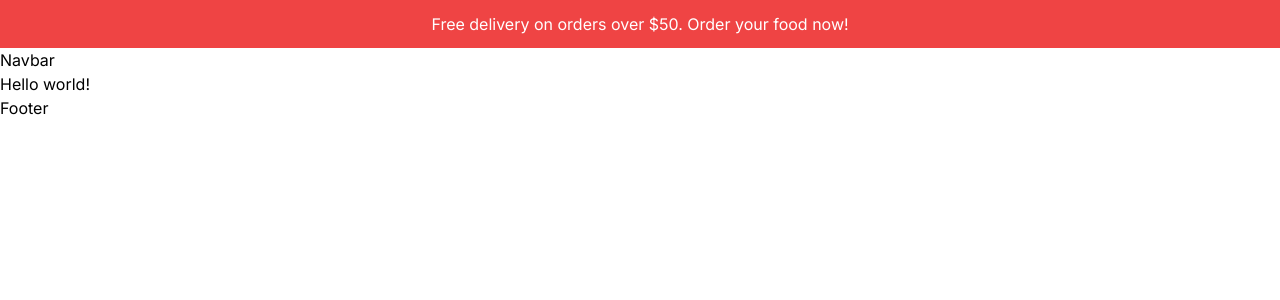
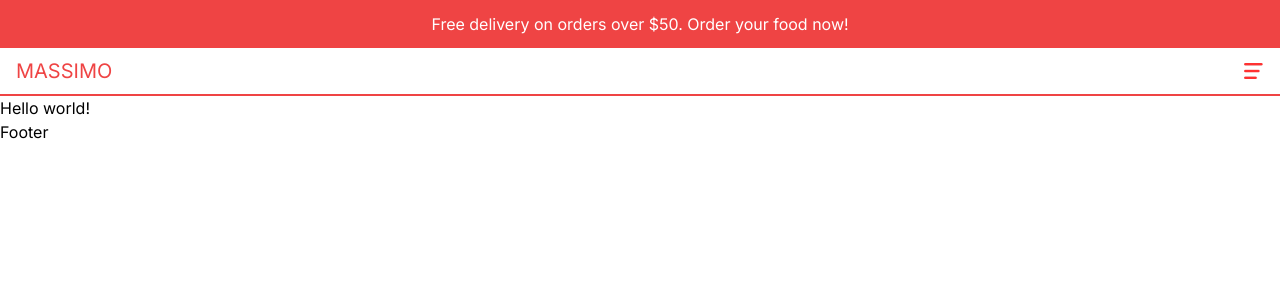
Before and after one commit to haido86/food-ordering-app-nextjs-tailwindcss, a Next.js app: page / in a window 1280 px wide. Shown: the top 300 px of the page. Built offline with nearby package versions, Linux system fonts and the light colour scheme.

Commit message:
Navbar ui

```diff
--- /dev/null
+++ b/components/CartIcon.tsx
@@ -0,0 +1,14 @@
+import Image from 'next/image';
+import Link from 'next/link';
+import React from 'react';
+
+export default function CartIcon() {
+  return (
+    <Link href={'/cart'} className="flex items-center gap-4">
+      <div className="relative h-8 w-8">
+        <Image src="/cart.png" alt="" fill />
+      </div>
+      <span>Cart (3)</span>
+    </Link>
+  );
+}
--- /dev/null
+++ b/components/Menu.tsx
@@ -0,0 +1,61 @@
+'use client';
+
+import Image from 'next/image';
+import Link from 'next/link';
+import React, { useState } from 'react';
+import CartIcon from './CartIcon';
+
+const links = [
+  { id: 1, name: 'HomePage', href: '/' },
+  { id: 2, name: 'Menu', href: '/menu' },
+  { id: 3, name: 'Working hours', href: '/' },
+  { id: 4, name: 'Contact', href: '/' },
+];
+
+export default function Menu() {
+  const [open, setOpen] = useState(false);
+  const user = false;
+
+  return (
+    <div>
+      {!open ? (
+        <Image
+          src="/open.png"
+          alt="menu"
+          width={20}
+          height={20}
+          onClick={() => setOpen(true)}
+        />
+      ) : (
+        <Image
+          src="/close.png"
+          alt="menu"
+          width={20}
+          height={20}
+          onClick={() => setOpen(false)}
+        />
+      )}
+      {open && (
+        <div className="absolute top-24 z-10 left-0 bg-red-500 text-white w-full gap-8 h-[calc(100vh-6rem)] flex flex-col items-center justify-center text-3xl">
+          {links.map(link => (
+            <Link href={link.href} key={link.id} onClick={() => setOpen(false)}>
+              {link.name}
+            </Link>
+          ))}
+          {user ? (
+            <Link href={'/login'} onClick={() => setOpen(false)}>
+              Orders
+            </Link>
+          ) : (
+            <Link href={'/orders'} onClick={() => setOpen(false)}>
+              Login
+            </Link>
+          )}
+          <Link href={'/cart'} onClick={() => setOpen(false)}>
+            <CartIcon />
+          </Link>
+        </div>
+      )}
+    </div>
+  );
+}
--- a/components/Navbar.tsx
+++ b/components/Navbar.tsx
@@ -1,5 +1,21 @@
 import React from 'react';
+import Menu from './Menu';
+import Link from 'next/link';
 
 export default function Navbar() {
-  return <div>Navbar</div>;
+  return (
+    <div className="h-12 flex justify-between text-red-500 p-4 items-center border-b-2 border-red-500 uppercase">
+      {/* LOGO */}
+      <div>
+        <Link href="/" className="text-xl">
+          Massimo
+        </Link>
+      </div>
+
+      {/* MOBILE MENU */}
+      <div>
+        <Menu />
+      </div>
+    </div>
+  );
 }
```
